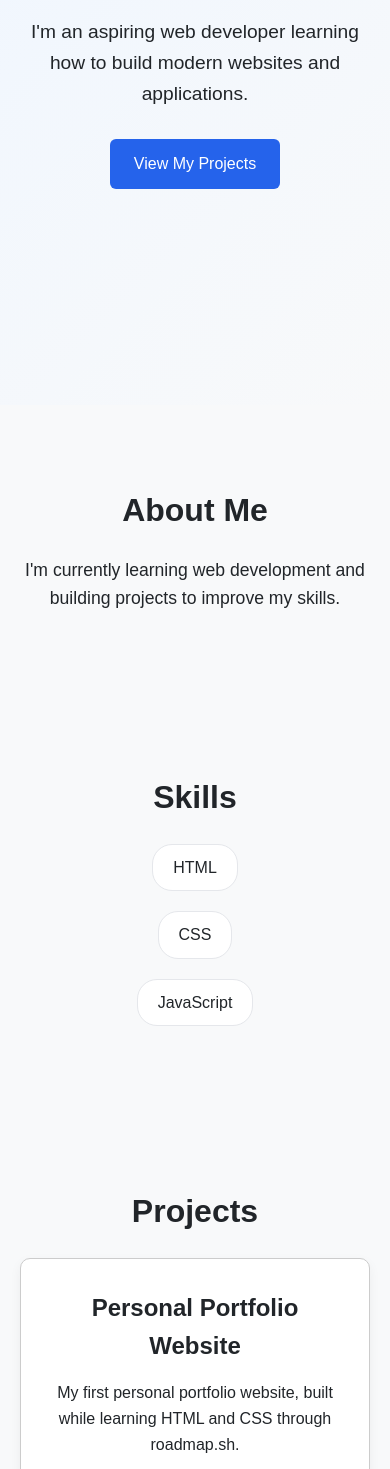
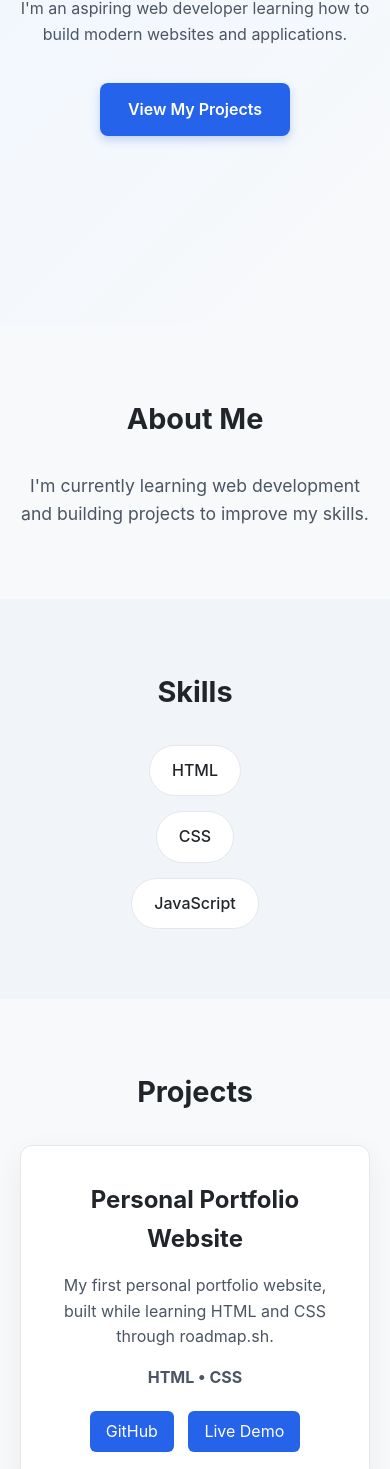
Before and after one commit to tare77345/my-portfolio, a plain HTML site: page index.html in a window 390 px wide. Shown: the part 531-2000 px from the top of the page. Drawn offline with Linux system fonts and the light colour scheme.

Commit message:
Improve portfolio design and responsiveness

```diff
--- a/index.html
+++ b/index.html
@@ -89,6 +89,10 @@
         <section id="contact">
             <h2>Contact Me</h2>
 
+            <p>Want to get in touch?
+                Let's connect and talk.
+            </p>
+
             <p>Email: your@email.com</p>
 
             <a href="https://github.com/">GitHub</a>
--- a/style.css
+++ b/style.css
@@ -11,8 +11,12 @@
     --card: #ffffff;
 }
 
+html {
+    scroll-behavior: smooth;
+}
+
 body {
-        font-family: Arial, sans-serif;
+    font-family: Inter, system-ui, -apple-system, BlinkMacSystemFont, "Segoe UI", sans-serif;
     line-height: 1.6;
     background-color: var(--background);
     color: var(--text);
@@ -20,11 +24,21 @@ body {
 
 header {
     padding: 20px 40px;
+    background-color: var(--card);
+    border-bottom: 1px solid #e5e7eb;
+    position: sticky;
+    top: 0;
+    z-index: 100;
 }
 
-nav {   display: flex;
+nav {
+    display: flex;
     justify-content: space-between;
     align-items: center;
+}
+
+nav h2 {
+    font-size: 1.4rem;
 }
 
 nav ul {
@@ -36,6 +50,7 @@ nav ul {
 nav a {
     text-decoration: none;
     color: var(--text);
+    font-weight: 500;
     transition: 0.3s;
 }
 
@@ -44,109 +59,129 @@ nav a:hover {
 }
 
 #hero {
-    min-height: 80vh;
+    min-height: 85vh;
     display: flex;
     flex-direction: column;
     justify-content: center;
     align-items: center;
     text-align: center;
-    background: linear-gradient(
-        135deg,
+    padding: 80px 20px;
+    background: linear-gradient(135deg,
             #eff6ff,
-        #f8f9fa
-    );
+            #f8f9fa);
 }
 
 #hero h1 {
-    font-size: 3rem;
-    margin-bottom: 20px;
+    font-size: clamp(2.5rem, 6vw, 4.5rem);
+    line-height: 1.1;
+    margin-bottom: 25px;
 }
 
 #hero p {
+    max-width: 650px;
     font-size: 1.2rem;
-    max-width: 600px;
-    margin-bottom: 30px;
+    color: #4b5563;
+    margin-bottom: 35px;
 }
 
 #hero a {
-    padding: 12px 24px;
+    display: inline-block;
+    padding: 14px 28px;
     text-decoration: none;
-    border-radius: 6px;
+    border-radius: 8px;
     background-color: var(--primary);
     color: white;
-    transition: 0.3s;
+    font-weight: 600;
+    box-shadow: 0 4px 10px rgba(37, 99, 235, 0.25);
+    transition: 0.3s ease;
 }
 
 #hero a:hover {
     background-color: #1d4ed8;
+    transform: translateY(-2px);
 }
 
 section {
-    padding: 80px 20px;
+    padding: 100px 20px;
+    scroll-margin-top: 80px;
+}
+
+#about,
+#skills,
+#projects,
+#contact {
+    max-width: 1000px;
+    margin: 0 auto;
+}
+
+#about h2,
+#skills h2,
+#projects h2,
+#contact h2 {
+    font-size: 2.2rem;
+    margin-bottom: 30px;
 }
 
 #about {
-    max-width: 800px;
-    margin: 0 auto;
     text-align: center;
 }
 
-#about h2 {
-    font-size: 2rem;
-    margin-bottom: 20px;
-}
-
 #about p {
+    max-width: 700px;
+    margin: 0 auto;
     font-size: 1.1rem;
+    color: #4b5563;
 }
 
 #skills {
     text-align: center;
-}
-
-#skills h2 {
-    font-size: 2rem;
-    margin-bottom: 20px;
+    background-color: #f1f5f9;
+    max-width: none;
+    padding-left: 20px;
+    padding-right: 20px;
 }
 
 #skills ul {
     display: flex;
     justify-content: center;
-    gap: 20px;
+    flex-wrap: wrap;
+    gap: 15px;
     list-style: none;
-    margin-top: 20px;
 }
 
 #skills li {
-    padding: 10px 20px;
+    padding: 12px 22px;
     background-color: var(--card);
     border: 1px solid #e5e7eb;
-    border-radius: 20px;
+    border-radius: 50px;
+    font-weight: 500;
+    transition: 0.3s ease;
+}
+
+#skills li:hover {
+    transform: translateY(-3px);
+    border-color: var(--primary);
+    color: var(--primary);
 }
 
 #projects {
     text-align: center;
 }
 
-#projects h2 {
-    font-size: 2rem;
-    margin-bottom: 20px;
-}
-
 .project {
-    max-width: 500px;
+    max-width: 600px;
     margin: 0 auto;
-    padding: 30px;
+    padding: 35px;
     background-color: var(--card);
-    border: 1px solid #ccc;
-    border-radius: 10px;
-    box-shadow: 0 4px 12px rgba(0, 0, 0, 0.05);
-    transition: 0.3s;
+    border: 1px solid #e5e7eb;
+    border-radius: 12px;
+    box-shadow: 0 10px 30px rgba(0, 0, 0, 0.06);
+    transition: 0.3s ease;
 }
 
 .project:hover {
-    transform: translateY(-5px);
-    box-shadow: 0 8px 20px rgba(0, 0, 0, 0.1);
+    transform: translateY(-6px);
+    box-shadow: 0 15px 35px rgba(0, 0, 0, 0.1);
 }
 
 .project h3 {
@@ -155,6 +190,7 @@ section {
 }
 
 .project p {
+    color: #4b5563;
     margin-bottom: 15px;
 }
 
@@ -188,51 +224,79 @@ section {
 
 #contact {
     text-align: center;
-}
-
-#contact h2 {
-    font-size: 2rem;
-    margin-bottom: 20px;
+    padding: 120px 20px;
 }
 
 #contact p {
-    margin-bottom: 15px;
+    max-width: 600px;
+    margin: 0 auto 30px;
+    color: #4b5563;
 }
 
 #contact a {
     display: inline-block;
-    margin: 0 10px;
-    padding: 10px 18px;
+    margin: 5px 8px;
+    padding: 10px 20px;
     border: 1px solid var(--primary);
-    border-radius: 6px;
+    border-radius: 8px;
     text-decoration: none;
     color: var(--primary);
-    transition: 0.3s;
+    font-weight: 500;
+    transition: 0.3s ease;
 }
 
 #contact a:hover {
     background-color: var(--primary);
     color: white;
+    transform: translateY(-2px);
 }
 
 footer {
     text-align: center;
-    padding: 30px;
+    padding: 30px 20px;
+    border-top: 1px solid #e5e7eb;
+    color: #6b7280;
+    font-size: 0.9rem;
 }
 
 @media (max-width: 600px) {
+    header {
+        padding: 20px;
+    }
+
     nav {
         flex-direction: column;
-        gap: 20px;
+        gap: 15px;
     }
 
     nav ul {
         flex-direction: column;
         align-items: center;
+        gap: 10px;
+    }
+
+    #hero {
+        min-height: 75vh;
     }
 
     #hero h1 {
-        font-size: 2rem;
+        font-size: 2.5rem;
+    }
+
+    #hero p {
+        font-size: 1rem;
+    }
+
+    section {
+        padding: 70px 20px;
+        scroll-margin-top: 170px;
+    }
+
+    #about h2,
+    #skills h2,
+    #projects h2,
+    #contact h2 {
+        font-size: 1.8rem;
     }
 
     #skills ul {
```
Lines whose indentation alone changed are shown as unchanged.
